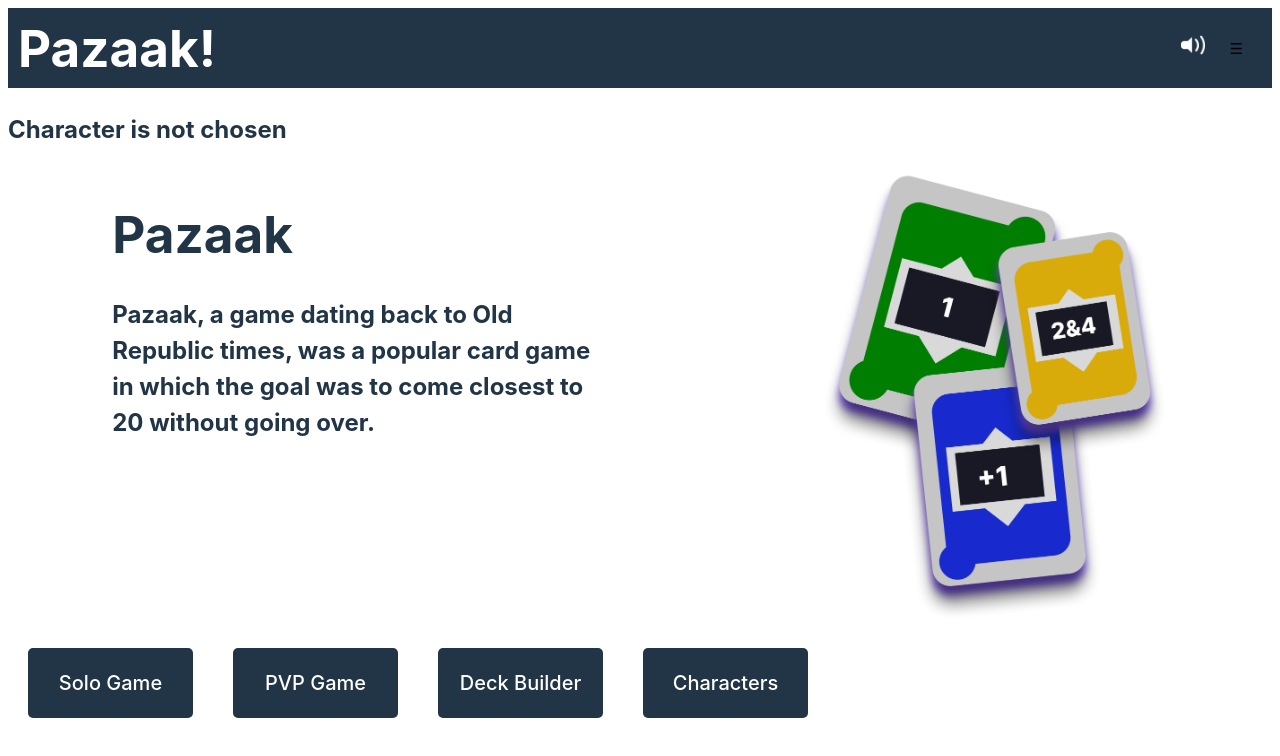
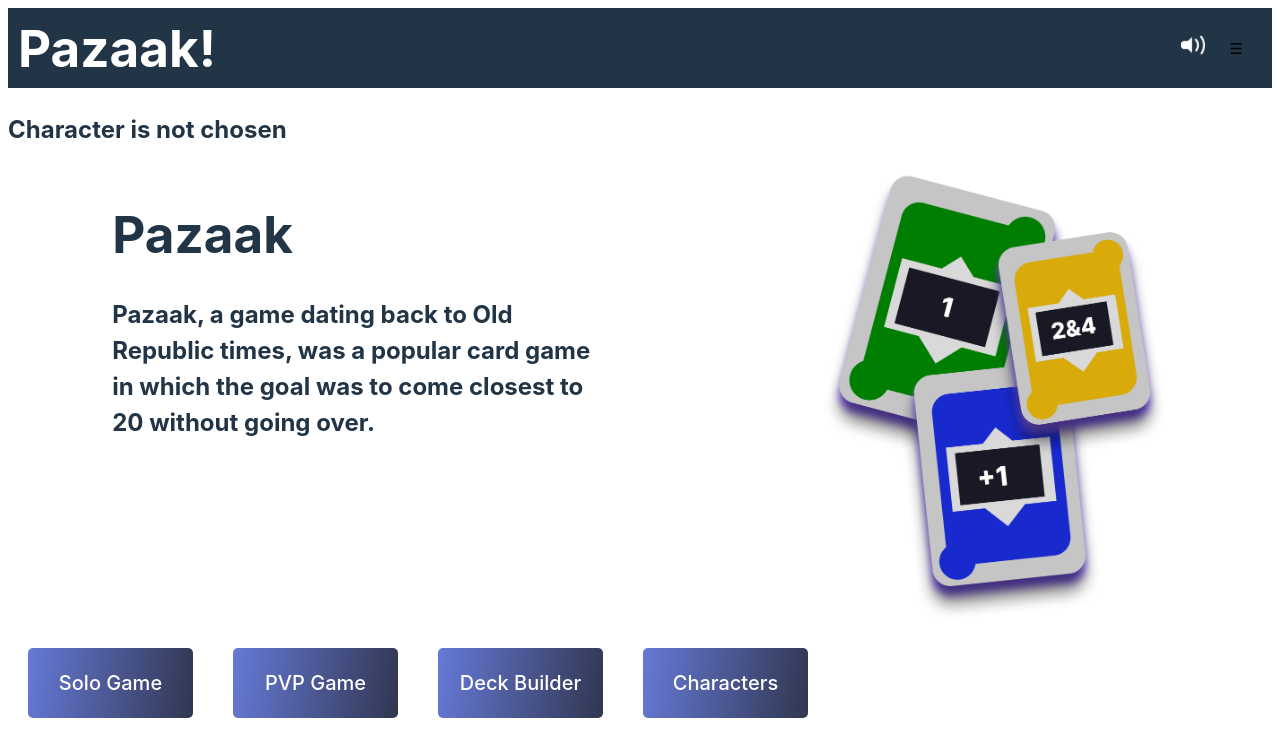
Before and after one commit to abasile1-tech/PazaakPadawan, a React (Vite) app in the folder client/: page / in a window 1280 px wide. Shown: the top 756 px of the page. Built offline with nearby package versions, Linux system fonts and the light colour scheme.

Commit message:
add color to home page buttons

```diff
--- a/client/src/App.css
+++ b/client/src/App.css
@@ -167,19 +167,29 @@
 }
 
 .solo-button {
-  background-color: #213547;
+  border-radius: 30px;
+  background: linear-gradient(98deg, #677BDA -2.46%, #313751 99.34%);
 }
 
 .pvp-button {
-  background-color: #213547;
+  border-radius: 30px;
+  background: linear-gradient(98deg, #677BDA -2.46%, #313751 99.34%);
+}
+.pvp-button:hoover {
+    transform: scale(0.98);
+    box-shadow: 3px 2px 22px 1px rgba(0, 0, 0, 0.24);
+    background-color: pink;
 }
 
 .deck-button {
-  background-color: #213547;
+  border-radius: 30px;
+  background: linear-gradient(98deg, #677BDA -2.46%, #313751 99.34%);
 }
 
 .character-button {
-  background-color: #213547;
+  border-radius: 30px;
+  background: linear-gradient(98deg, #677BDA -2.46%, #313751 99.34%);
+
 }
 
 .user-bar {
```
